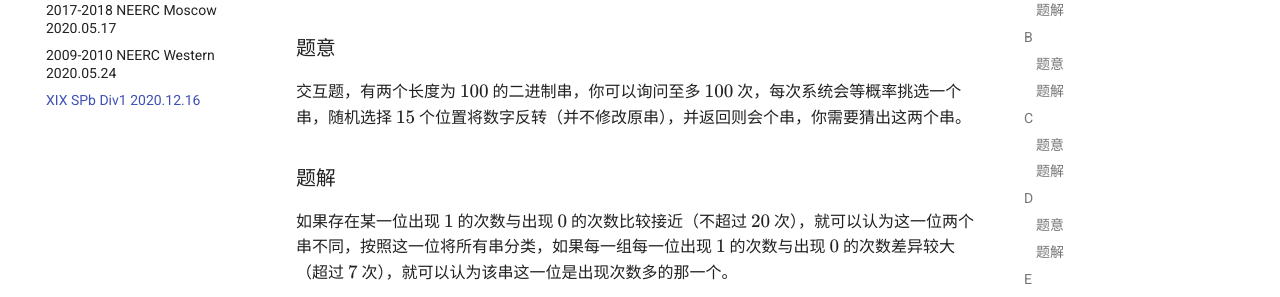
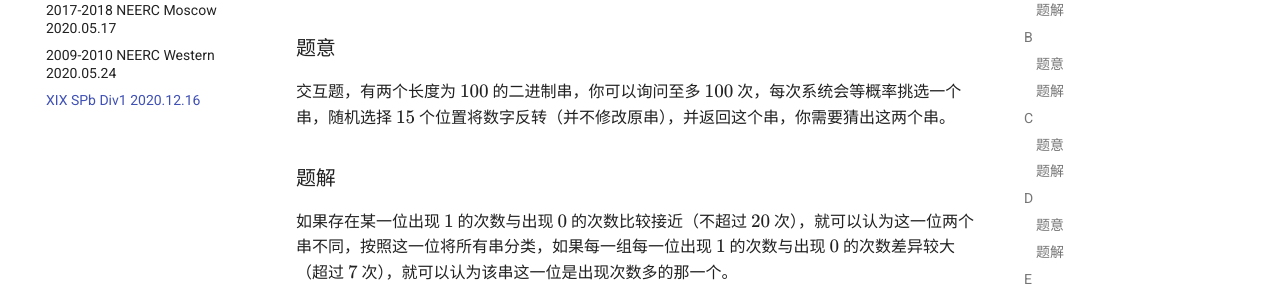
Before and after one commit to Kaguya-samaWannaMeAC/kaguya-samawannameac.github.io, an MkDocs documentation site: the page built from docs/contest/XIX SPb Div1 2020.12.16.md, in a window 1280 px wide and 900 px high, scrolled down 3460 px. Shown: the part 152-449 px from the top of the window. Built offline with MkDocs 1.6.1 and Material for MkDocs 9.7.7, drawn with Linux system fonts in a browser that asks for light colours; formulas are drawn with MathJax 3.

Commit message:
Update XIX SPb Div1 2020.12.16.md

```diff
--- a/docs/contest/XIX SPb Div1 2020.12.16.md
+++ b/docs/contest/XIX SPb Div1 2020.12.16.md
@@ -132,7 +132,7 @@ $$
 
 ### 题意
 
-交互题，有两个长度为 $100$ 的二进制串，你可以询问至多 $100$ 次，每次系统会等概率挑选一个串，随机选择 $15$ 个位置将数字反转（并不修改原串），并返回则会个串，你需要猜出这两个串。
+交互题，有两个长度为 $100$ 的二进制串，你可以询问至多 $100$ 次，每次系统会等概率挑选一个串，随机选择 $15$ 个位置将数字反转（并不修改原串），并返回这个串，你需要猜出这两个串。
 
 ### 题解
 
```
